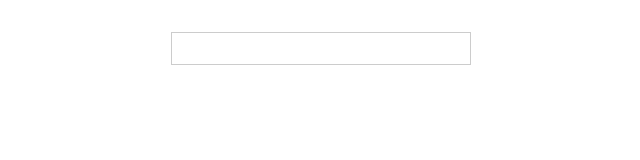
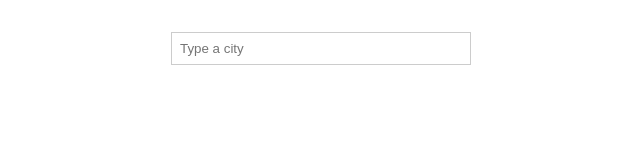
Before and after one commit to di-sukharev/deel-test-assignment, a React (Create React App) app: page / in a window 1280 px wide. Shown: the top 160 px of the page, without its empty margins (19-659 px from the left). Built offline with nearby package versions, Linux system fonts and the light colour scheme.

Commit message:
added placeholder

```diff
--- a/src/App.tsx
+++ b/src/App.tsx
@@ -6,7 +6,10 @@ import { fetchAutoCompleteCities } from "./api";
 function App() {
   return (
     <div className={styles.app}>
-      <AutoComplete fetchSuggestions={fetchAutoCompleteCities} />
+      <AutoComplete
+        placeholder="Type a city"
+        fetchSuggestions={fetchAutoCompleteCities}
+      />
     </div>
   );
 }
--- a/src/components/auto-complete/index.tsx
+++ b/src/components/auto-complete/index.tsx
@@ -3,9 +3,10 @@ import styles from "./styles.module.css";
 
 interface Props {
   fetchSuggestions: (query: string) => Promise<string[]>;
+  placeholder?: string;
 }
 
-const AutoComplete: React.FC<Props> = ({ fetchSuggestions }) => {
+const AutoComplete: React.FC<Props> = ({ fetchSuggestions, placeholder }) => {
   const [input, setInput] = useState<string>("");
   const [filtered, setFiltered] = useState<string[]>([]);
   const [isVisible, setIsVisible] = useState<boolean>(false);
@@ -84,6 +85,7 @@ const AutoComplete: React.FC<Props> = ({ fetchSuggestions }) => {
     <div className={styles.autocomplete}>
       <input
         type="text"
+        placeholder={placeholder}
         className={styles.input}
         onChange={onChange}
         onKeyDown={onKeyDown}
```
